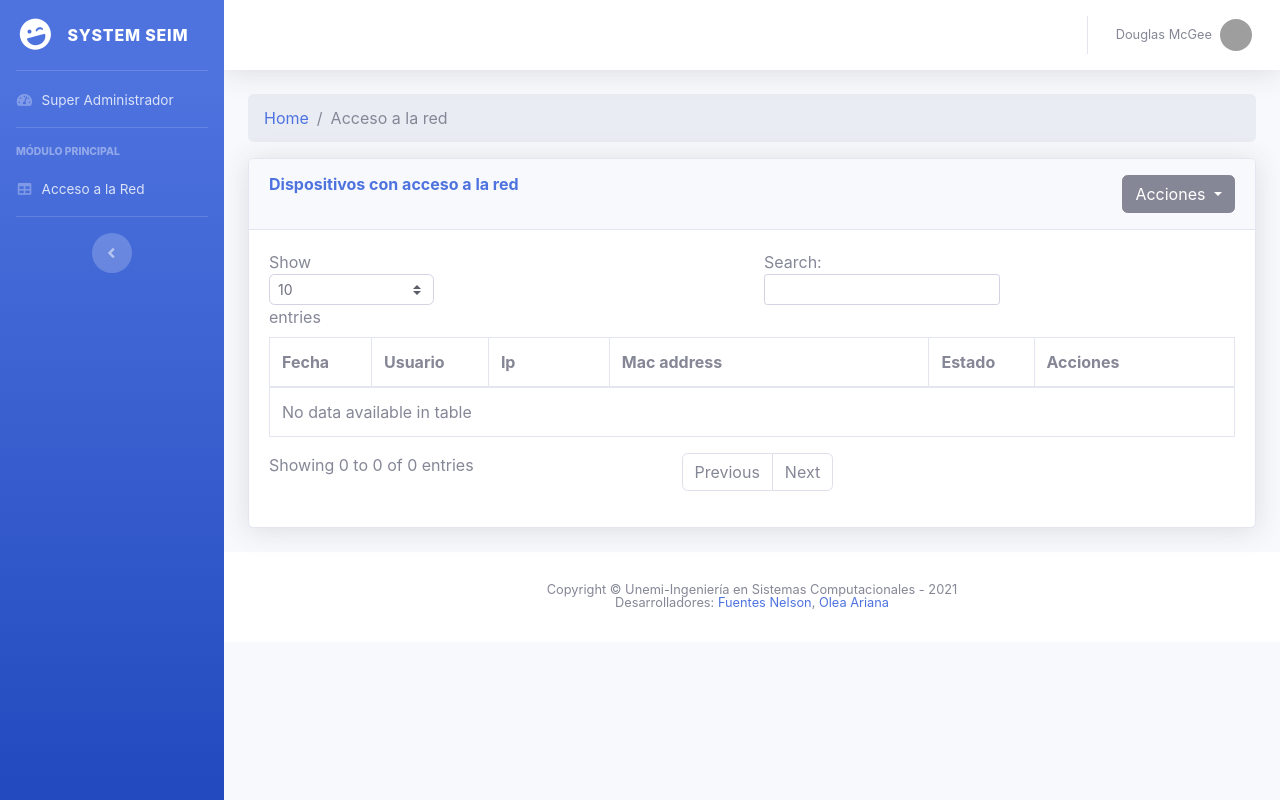
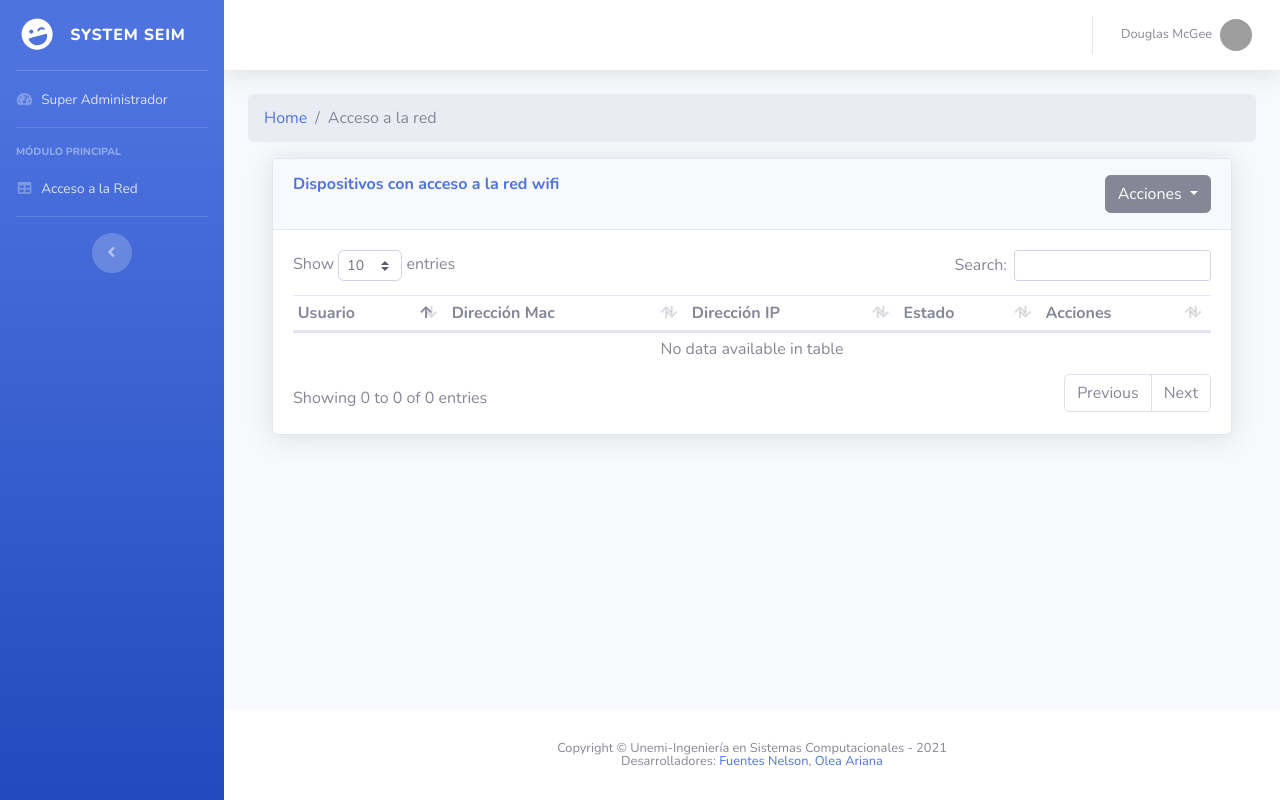
Before and after one commit to KevinPeraltaF/SofwareMies, a Django app: page /AccesoRed in a window 1280 px wide. Run offline with Django 3.2, Linux system fonts and the light colour scheme; data that the repository does not hold is empty; some libraries are stand-ins or nearby versions; grey boxes are pictures that could not be loaded.

Commit message:
acceso a red, vista y mantenimiento: list and create ok

```diff
--- a/mies/red/forms.py
+++ b/mies/red/forms.py
@@ -8,6 +8,7 @@ class AccesoRedForm(forms.ModelForm):
         """Meta definition for AccesoRedform."""
         model = AccesoRed
         fields = ('fecha','usuario','direccion_mac','direccion_ip','observacion','estado',)
+
         widgets = {
             'fecha': forms.TextInput(
                 attrs={
@@ -32,7 +33,8 @@ class AccesoRedForm(forms.ModelForm):
             ),
             'observacion': forms.Textarea(
                 attrs={
-                    'class': 'form-control'
+                    'class': 'form-control',
+                    "rows":3, "cols":10
                 }
             ),
             'estado': forms.TextInput(
--- a/mies/templates/base.html
+++ b/mies/templates/base.html
@@ -8,10 +8,15 @@
     <meta name="author" content="Fuentes Peralta Nelson Kevin">
     <title>SEIM - {% block title %}{% endblock %} </title>
     {% load static %}
+    <link href="https://fonts.googleapis.com/css?family=Nunito:200,200i,300,300i,400,400i,600,600i,700,700i,800,800i,900,900i" rel="stylesheet">
     <!-- Custom fonts for this template-->
     <link href="{% static 'vendor/fontawesome-free/css/all.min.css'%}" rel="stylesheet" type="text/css">
     <!-- Custom styles for this template-->
     <link href="{% static 'css/sb-admin-2.min.css'%}" rel="stylesheet">
+
+
+    <!-- Custom styles for this page -->
+    <link href="{% static 'vendor/datatables/dataTables.bootstrap4.min.css'%}" rel="stylesheet">
 </head>
 
 
@@ -34,7 +39,7 @@
 
 
             <li class="nav-item">
-                <a class="nav-link" href="{% url 'admin:index' %}">
+                <a class="nav-link" href="{% url 'admin:index' %}" target="_blank">
                     <i class="fas fa-fw fa-tachometer-alt"></i>
                     <span>Super Administrador</span></a>
             </li>
--- a/mies/templates/red/acceso_red_listado.html
+++ b/mies/templates/red/acceso_red_listado.html
@@ -1,5 +1,5 @@
 {% extends 'base.html' %}
-{% block title %}ACCESO A LA RED {% endblock %}
+{% block title %}ACCESO WIFE {% endblock %}
 
 
 {% block content_main %}
@@ -10,13 +10,13 @@
         <li class="breadcrumb-item active" aria-current="page">Acceso a la red</li>
     </ol>
 </nav>
-
-<!-- DataTales Example -->
+<div class="container-fluid">
+    <!-- DataTales -->
     <div class="card shadow mb-4">
         <div class="card-header py-3">
             <div class="row ">
                 <div class="col">
-                <h6 class="m-0 font-weight-bold text-primary">Dispositivos con acceso a la red</h6>
+                    <h6 class="m-0 font-weight-bold text-primary">Dispositivos con acceso a la red wifi</h6>
                 </div>
                 <div class="col ">
                     <div class="dropdown float-right">
@@ -32,65 +32,51 @@
             </div>
         </div>
 
+        <div class="card-body">
+            <div class="table-responsive">
+                <table class="table table-sm" id="dataTable" width="100%" cellspacing="0">
+                    <thead>
+                        <tr>
 
-    <div class="card-body">
-
-        <div class="table-responsive">
-            <div id="dataTable_wrapper" class="dataTables_wrapper dt-bootstrap4 no-footer">
-
-                <div class="row">
-                    <div class="col-sm-12">
-                        <table class="table table-bordered dataTable no-footer" id="dataTable" width="100%"
-                            cellspacing="0" role="grid" aria-describedby="dataTable_info" style="width: 100%;">
-
-                            <thead>
-                                <tr role="row">
-                                    <th class="sorting_asc" tabindex="0" aria-controls="dataTable" rowspan="1"
-                                        colspan="1" aria-sort="ascending"
-                                        aria-label="Fecha: activate to sort column descending" style="width: 77px;">
-                                        Fecha</th>
-                                    <th class="sorting" tabindex="0" aria-controls="dataTable" rowspan="1" colspan="1"
-                                        aria-label="Usuario: activate to sort column ascending" style="width: 57px;">
-                                        Usuario</th>
-                                    <th class="sorting" tabindex="0" aria-controls="dataTable" rowspan="1" colspan="1"
-                                        aria-label="Ip: activate to sort column ascending" style="width: 88px;">Ip</th>
-                                    <th class="sorting" tabindex="0" aria-controls="dataTable" rowspan="1" colspan="1"
-                                        aria-label="Mac address: activate to sort column ascending"
-                                        style="width: 203px;">Mac address</th>
-                                    <th class="sorting" tabindex="0" aria-controls="dataTable" rowspan="1" colspan="1"
-                                        aria-label="Estado: activate to sort column ascending" style="width: 77px;">
-                                        Estado</th>
-                                    <th class="sorting" tabindex="0" aria-controls="dataTable" rowspan="1" colspan="1"
-                                        aria-label="Acciones: activate to sort column ascending" style="width: 134px;">
-                                        Acciones</th>
+                            <th>Usuario</th>
+                            <th>Dirección Mac</th>
+                            <th>Dirección IP</th>
+                            <th>Estado</th>
+                            <th>Acciones</th>
                         </tr>
                     </thead>
+                    <tbody>
+                        {% for acceso in object_list %}
+                        <tr>
 
-                            <tbody>
-
-                                {% for acceso in object_list %}
-                                <tr role="row" class="odd">
-                                    <th>{{ acceso.fecha }}</th>
                             <th>{{ acceso.usuario }}</th>
                             <th>{{ acceso.direccion_mac }}</th>
                             <th>{{ acceso.direccion_ip }}</th>
-                                    <th>{{ acceso.estado }}</th>
-                                    <th>Ver, editar, modificar,eliminar</th>
+                            <th>
+                                {% if acceso.estado%}
+                                <span class="badge badge-success">Conectado</span>
+                                {% else %}
+                                <span class="badge badge-danger">No conectado</span>
+                                {% endif %}
+
+                            </th>
+                            <th>
+                                <a class="btn btn-light btn-sm " href="#"> <i class="fa fa-eye"></i>
+                                </a>
+                                <a class="btn btn-light btn-sm" href="#"> <i class="fa fa-edit"></i>
+                                </a>
+                                <a class="btn btn-light btn-sm" href="#"><i class="fa fa-trash"></i>
+                                </a>
+                            </th>
                         </tr>
                         {% endfor %}
                     </tbody>
-
                 </table>
             </div>
         </div>
-                <div class="row">
-
+    </div>
 
 
 </div>
 
-            </div>
-        </div>
-    </div>
-
 {% endblock %}
```
Also changed, not shown: mies/templates/red/acceso_red_crear.html (+39 -5 lines). Lines whose indentation alone changed are shown as unchanged.
